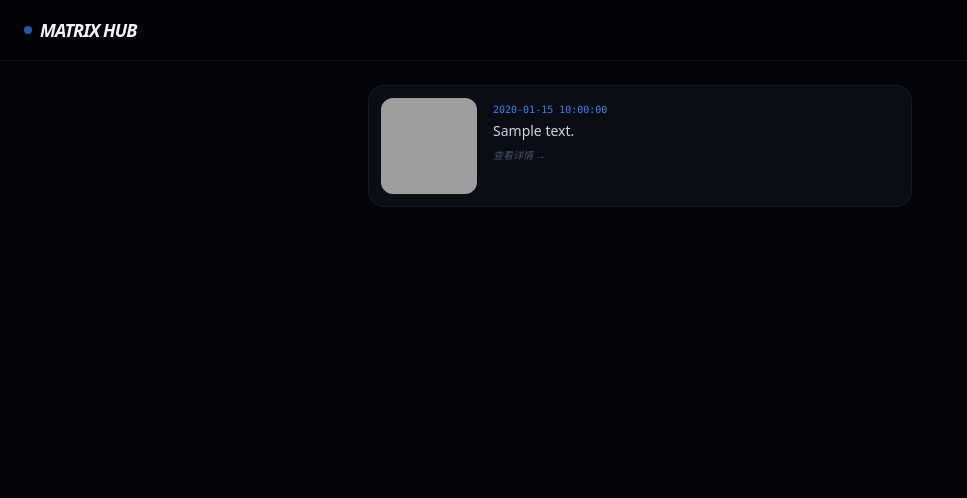
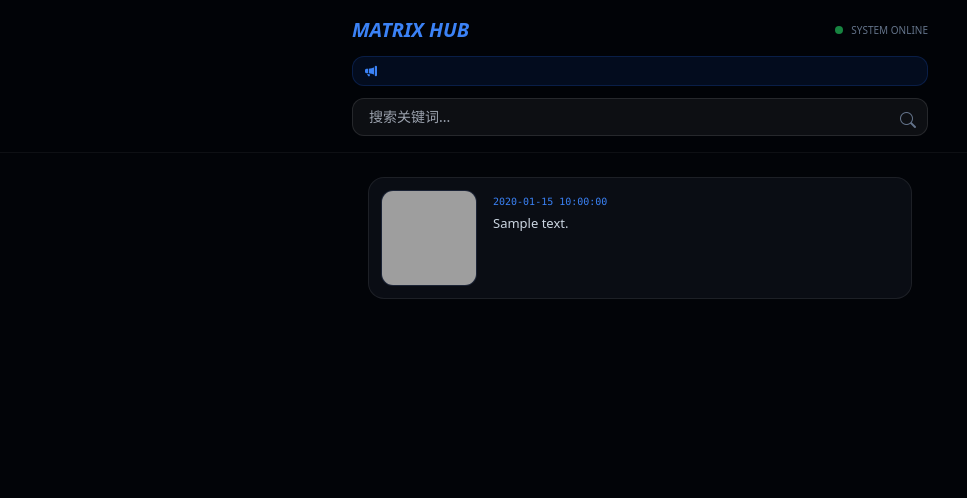
Before and after one commit to Szchiji/tbwy, a Flask app: template templates/index.html in a window 1280 px wide. Shown: the top 498 px of the page, without its empty margins (0-967 px from the left). Run offline with Flask 3, Linux system fonts and the light colour scheme; the template is opened without the code that fills it: most values are stand-ins (such as "Sample title", 1, 10 or a date in 2020); parts of the project's set-up code (start-up, migrations or seed data) failed here and were passed over; some libraries are stand-ins or nearby versions; grey boxes are pictures that could not be loaded.

Commit message:
更新 index.html

```diff
--- a/templates/index.html
+++ b/templates/index.html
@@ -7,36 +7,44 @@
     <link rel="stylesheet" href="https://cdn.jsdelivr.net/npm/bootstrap-icons@1.10.0/font/bootstrap-icons.css">
     <style>
         body { background: #020408; color: #f1f5f9; }
-        .glass-nav { background: rgba(2,4,8,0.85); backdrop-filter: blur(12px); border-bottom: 1px solid rgba(255,255,255,0.05); }
-        .list-card { background: #0a0d14; border: 1px solid rgba(255,255,255,0.05); transition: 0.2s; }
-        .list-card:active { transform: scale(0.98); background: #111622; }
+        .list-card { background: #0a0d14; border: 1px solid rgba(255,255,255,0.08); }
     </style>
 </head>
-<body class="pb-24">
-    <nav class="glass-nav sticky top-0 z-50 px-6 py-4 flex justify-between items-center">
-        <div class="flex items-center gap-2">
-            <div class="w-2 h-2 bg-blue-500 rounded-full animate-pulse"></div>
-            <h1 class="text-lg font-black italic tracking-tighter">MATRIX HUB</h1>
+<body class="pb-20">
+    <nav class="sticky top-0 z-50 bg-[#020408]/80 backdrop-blur-lg border-b border-white/5 p-4">
+        <div class="max-w-xl mx-auto flex flex-col gap-3">
+            <div class="flex justify-between items-center">
+                <h1 class="text-xl font-black italic text-blue-500">MATRIX HUB</h1>
+                <div class="flex items-center gap-2">
+                    <span class="w-2 h-2 bg-green-500 rounded-full animate-pulse"></span>
+                    <span class="text-[10px] text-slate-500 uppercase">System Online</span>
+                </div>
+            </div>
+            <div class="bg-blue-600/10 border border-blue-600/20 rounded-xl px-3 py-1.5 flex items-center gap-2 overflow-hidden">
+                <i class="bi bi-megaphone-fill text-blue-500 text-xs"></i>
+                <marquee class="text-[11px] text-blue-300 font-bold tracking-widest">{{ notice }}</marquee>
+            </div>
+            <form action="/" method="GET" class="relative">
+                <input type="text" name="q" value="{{ q }}" placeholder="搜索关键词..." class="w-full bg-white/5 border border-white/10 rounded-xl py-2 px-4 text-sm outline-none focus:border-blue-500">
+                <button type="submit" class="absolute right-3 top-2.5 text-slate-500"><i class="bi bi-search"></i></button>
+            </form>
         </div>
     </nav>
 
     <main class="max-w-xl mx-auto px-4 mt-6 space-y-3">
         {% for post in posts %}
-        <a href="/post/{{ post.id }}" class="block">
+        <a href="/post/{{ post.id }}" class="block active:scale-[0.98] transition">
             <div class="list-card rounded-2xl p-3 flex gap-4">
-                <div class="w-24 h-24 rounded-xl overflow-hidden bg-slate-900 flex-shrink-0 shadow-inner">
-                    {% if post.first_media %}
-                    <img src="{{ post.first_media }}" class="w-full h-full object-cover">
-                    {% else %}
-                    <div class="w-full h-full flex items-center justify-center text-[10px] text-slate-700 font-mono">TEXT</div>
-                    {% endif %}
+                <div class="w-24 h-24 rounded-xl overflow-hidden bg-slate-900 flex-shrink-0 border border-white/5">
+                    {% if post.first_media %}<img src="{{ post.first_media }}" class="w-full h-full object-cover">
+                    {% else %}<div class="w-full h-full flex items-center justify-center text-[10px] text-slate-700">TEXT ONLY</div>{% endif %}
                 </div>
                 <div class="flex-1 min-w-0 py-1">
-                    <div class="text-[10px] text-blue-500 mb-1 font-mono uppercase">{{ post.date }}</div>
-                    <p class="text-sm text-slate-300 line-clamp-2 leading-snug">
-                        {{ post.text }}
-                    </p>
-                    <div class="mt-2 text-[10px] text-slate-600 italic">查看详情 →</div>
+                    <div class="flex justify-between items-center mb-1">
+                        <span class="text-[10px] text-blue-500 font-mono">{{ post.date }}</span>
+                        {% if post.is_pinned %}<i class="bi bi-pin-angle-fill text-rose-500 text-xs"></i>{% endif %}
+                    </div>
+                    <p class="text-[13px] text-slate-300 line-clamp-3 leading-relaxed">{{ post.text }}</p>
                 </div>
             </div>
         </a>
```
